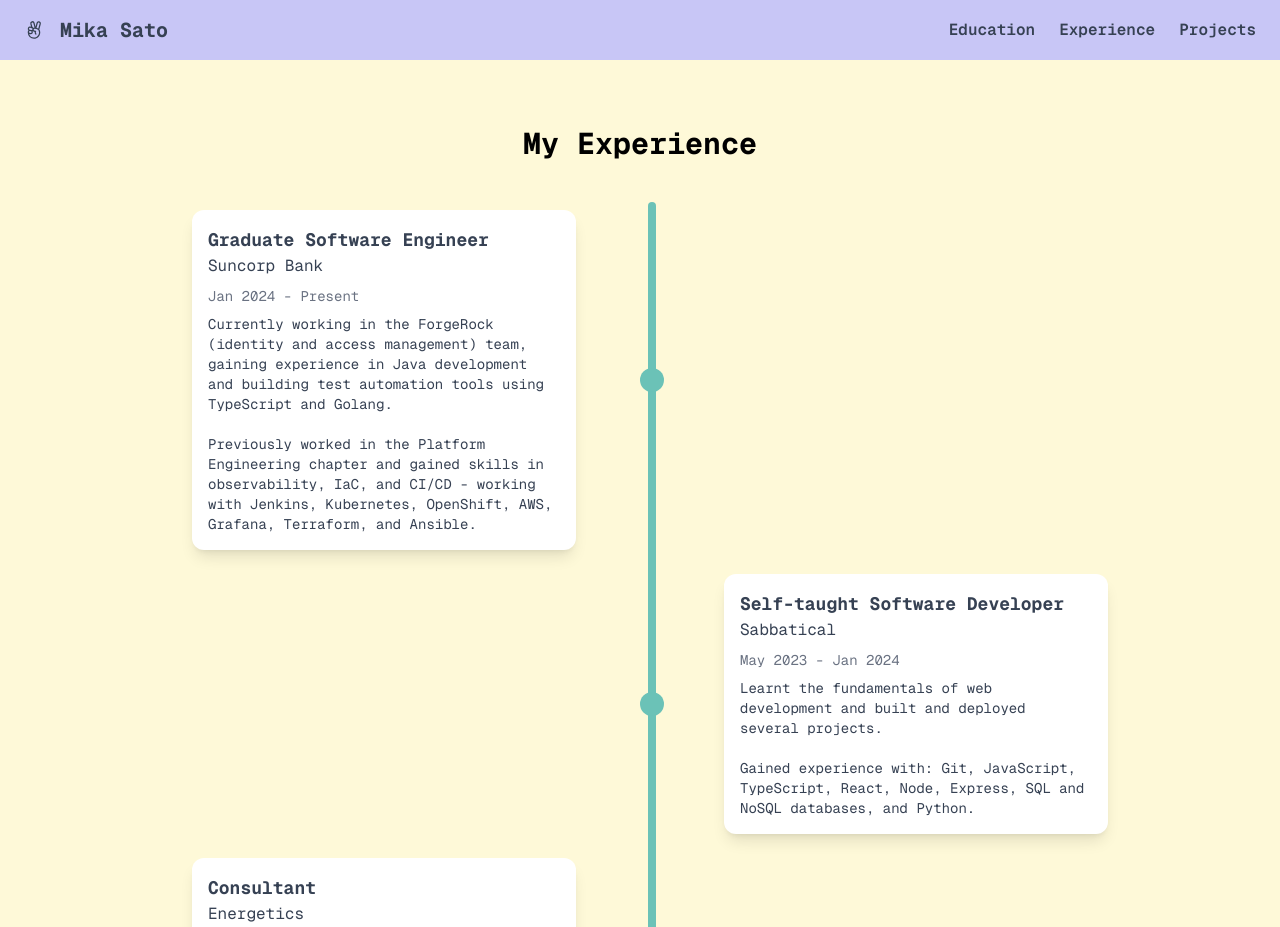
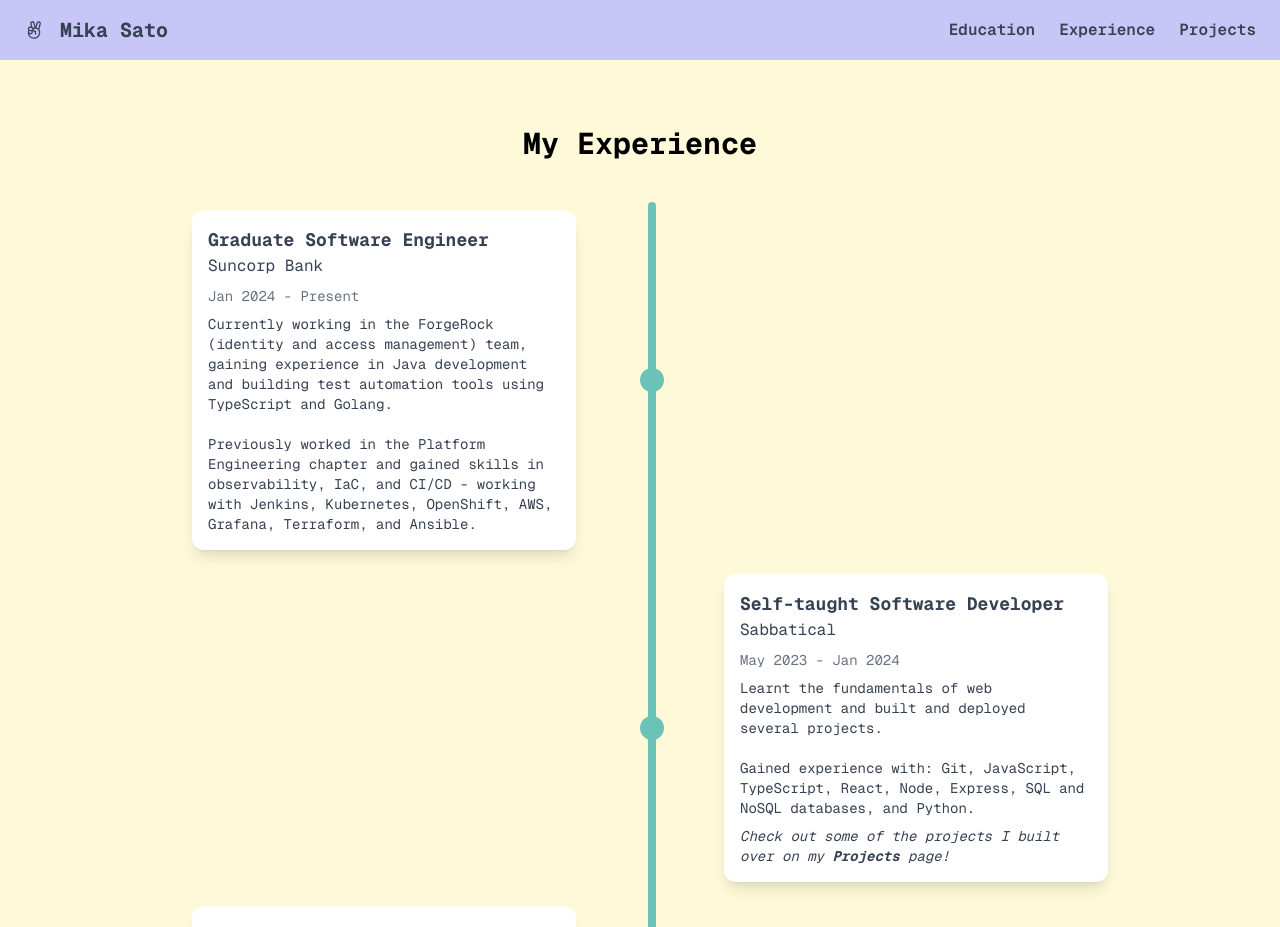
Before and after one commit to mikasatoo/portfolio-website-v2, a Next.js app: page /experience in a window 1280 px wide. Shown: the top 927 px of the page. Built offline with nearby package versions, Linux system fonts and the light colour scheme; a web font is replaced by a local one.

Commit message:
small updates to some text and added Projects link to my sabbatical role

```diff
--- a/src/app/page.tsx
+++ b/src/app/page.tsx
@@ -1,6 +1,4 @@
 import Layout from "@/components/Layout";
-import Link from "next/link";
-import Image from "next/image";
 import { PostItNote } from "@/components/PostItNote";
 import { CodingIcon } from "@/components/CodingIcon";
 
@@ -30,7 +28,7 @@ export default function Home() {
             <p className="font-bold">My whys in software engineering:</p>
             <ul className="list-disc list-inside md:text-justify">
               <li>I want to make cool things that allow me to be creative.</li>
-              <li>I want to do work that has a positive impact - whether it's for 10 users or 10 million, I want to work on technology that helps people and provides a positive user experience (and hopefully even joy).</li>
+              <li>I want to do work that has a positive impact - whether it's for 10 users or 10 million, I want to work on technology that helps people and provides a positive user experience.</li>
               <li>I want to keep learning and growing throughout my career - with complex problems and an ever evolving industry, software feels like the best place to do this.</li>
             </ul>
           </div>
--- a/src/app/projects/page.tsx
+++ b/src/app/projects/page.tsx
@@ -17,7 +17,7 @@ export default function Projects() {
                     <Frame name="Calculator" imgPath="calculator.png" imgAlt="Calculator app UI" description="On-screen calculator app (Jun 2023)" stack="JavaScript, HTML, CSS" githubLink="https://github.com/mikasatoo/calculator" deployedLink="https://mikasatoo.github.io/calculator/" />
                     <Frame name="Etch-A-Sketch" imgPath="etchasketch.png" imgAlt="Etch-A-Sketch app UI" description="Etch-a-sketch web app (Jun 2023)" stack="JavaScript, HTML, CSS" githubLink="https://github.com/mikasatoo/etch-a-sketch" deployedLink="https://mikasatoo.github.io/etch-a-sketch/" />
                     {/* **TODO: Get an image for my library app (add some books and take a screenshot) */}
-                    <Frame name="Library App" imgPath="" imgAlt="My Library app UI" description="Library web app for adding books you're read or want to read (Jun - Jul 2023)" stack="JavaScript, HTML, CSS" githubLink="https://github.com/mikasatoo/library" deployedLink="https://mikasatoo.github.io/library/" />
+                    <Frame name="Library App" imgPath="" imgAlt="My Library app UI" description="Personal library web app for adding books you've read or want to read (Jun - Jul 2023)" stack="JavaScript, HTML, CSS" githubLink="https://github.com/mikasatoo/library" deployedLink="https://mikasatoo.github.io/library/" />
                     <Frame name="Nook Inc. Landing Page" imgPath="nookinc2.png" imgAlt="Nook Inc. Homepage" description="My very first webpage <3 (May 2023)" stack="HTML, CSS" githubLink="https://github.com/mikasatoo/landing-page" deployedLink="https://mikasatoo.github.io/landing-page/" />
                     <Frame name="NBA Stats Visualiser" imgPath="nbastats.png" imgAlt="Lebron's made and missed shots" description="Python data project - processing and visualising real-time NBA statistics (Dec 2022 - Jan 2023)" stack="Python" githubLink="" deployedLink="" />
                 </div>
--- a/src/components/Timeline.tsx
+++ b/src/components/Timeline.tsx
@@ -1,5 +1,6 @@
 "use client";
 import { motion } from "framer-motion";
+import Link from "next/link";
 
 export type TimelineItemInputs = {
     title: string;
@@ -12,6 +13,7 @@ export type TimelineItemInputs = {
 export function TimelineItem({ title, company, date, description, isLeft }: TimelineItemInputs) {
     return (
         <div className={`relative flex items-center w-full md:max-w-400 lg:max-w-240 2xl:max-w-280 my-2 ${isLeft ? "lg:flex-row-reverse" : "lg:flex-row"}`}>
+            {/* Timeline marker */}
             <motion.div
                 initial={{ opacity: 0, y: 20 }}
                 whileInView={{ opacity: 1, y: 0 }}
@@ -22,6 +24,7 @@ export function TimelineItem({ title, company, date, description, isLeft }: Time
                 <div className="w-6 h-6 bg-turquoise rounded-full" />
             </motion.div>
 
+            {/* Job details */}
             <motion.div
                 initial={{ opacity: 0, y: 20 }}
                 whileInView={{ opacity: 1, y: 0 }}
@@ -37,6 +40,14 @@ export function TimelineItem({ title, company, date, description, isLeft }: Time
                         <span key={index}>{line}<br /></span>
                     ))}
                 </p>
+                {/* Link to Projects page (for my Sabbatical role only) */}
+                {company == "Sabbatical" && (
+                    <p className="italic mt-2 text-sm text-gray-700">
+                        Check out some of the projects I built over on my
+                        <Link href="/projects" className="hover:text-blue-500 font-bold"> Projects </Link>
+                        page!
+                    </p>
+                )}
             </motion.div>
         </div>
     );
```
